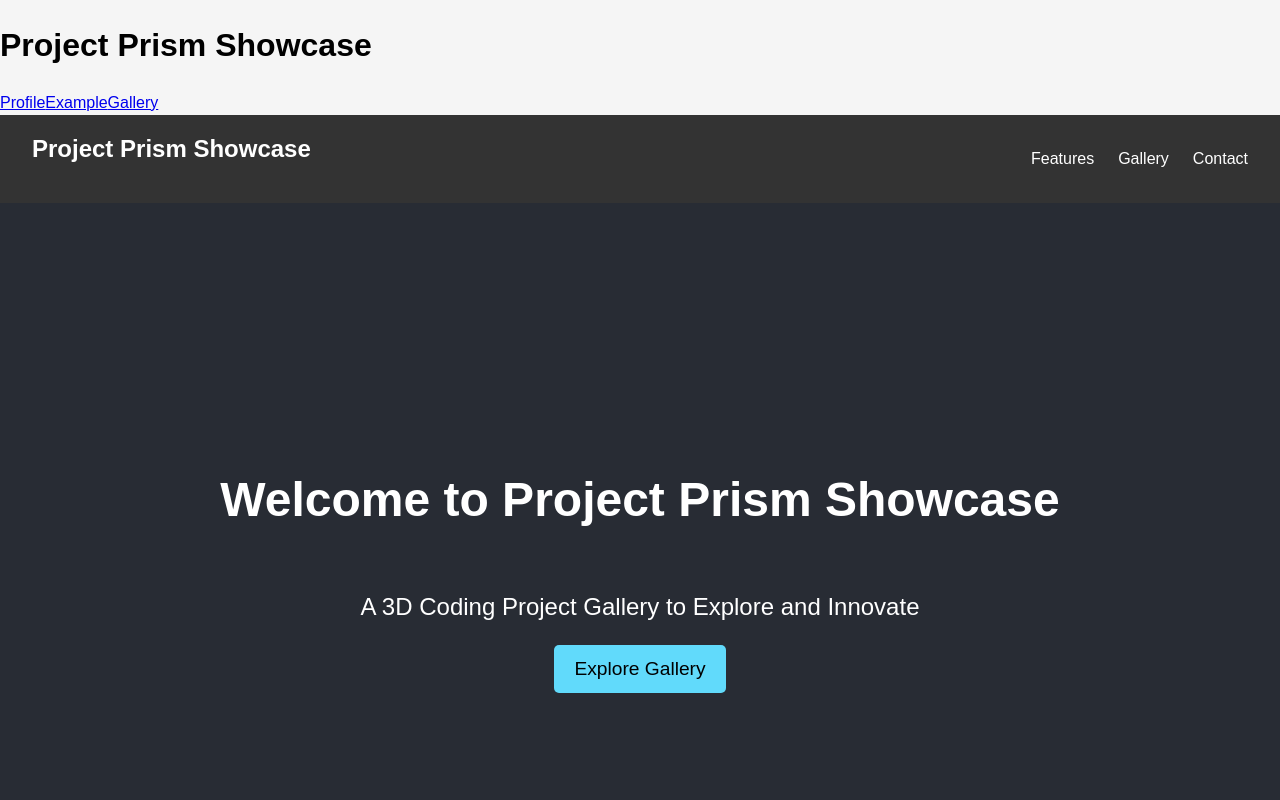
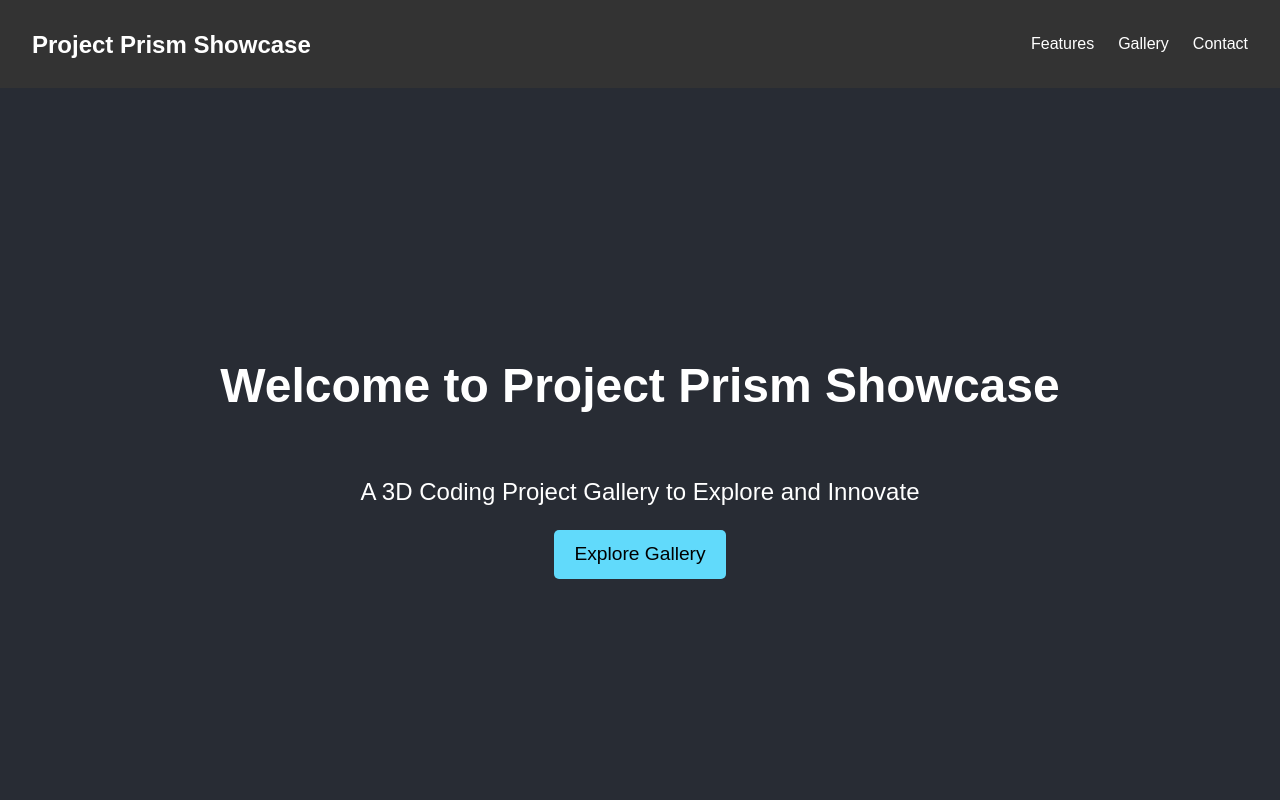
Before and after one commit to ysongh/Project-Prism-Showcase, a React (Vite) app in the folder reactjs/: page / in a window 1280 px wide. Shown: the top 800 px of the page. Built offline with nearby package versions, Linux system fonts and the light colour scheme.

Commit message:
feat: add a navbar

```diff
--- a/reactjs/src/App.jsx
+++ b/reactjs/src/App.jsx
@@ -1,5 +1,6 @@
 import { Link, Route, Switch } from "wouter";
 
+import Navbar from "./components/Navbar";
 import Example from "./page/Example";
 import Gallery from "./page/Gallery";
 import Landing from "./page/Landing";
@@ -8,15 +9,9 @@
 
   return (
     <>
-      <h1>Project Prism Showcase</h1>
-      {/* <Gallery /> */}
-
-      <Link href="/users/bob">Profile</Link>
-      <Link href="/example">Example</Link>
-      <Link href="/gallery">Gallery</Link>
+      <Navbar />
 
       <Switch>
-
         <Route path="/users/:name">
           {(params) => <>Hello, {params.name}!</>}
         </Route>
--- /dev/null
+++ b/reactjs/src/components/Navbar.jsx
@@ -0,0 +1,17 @@
+import React from 'react';
+import { Link } from "wouter";
+
+function Navbar() {
+  return (
+    <nav className="navbar">
+      <div className="logo">Project Prism Showcase</div>
+      <ul className="nav-links">
+        <li><a href="#features">Features</a></li>
+        <Link href="/gallery">Gallery</Link>
+        <li><a href="#contact">Contact</a></li>
+      </ul>
+    </nav>
+  )
+}
+
+export default Navbar;
--- a/reactjs/src/index.css
+++ b/reactjs/src/index.css
@@ -33,6 +33,7 @@
 .navbar .logo {
   font-size: 1.5rem;
   font-weight: bold;
+  margin-top: .7rem;
 }
 
 .nav-links {
--- a/reactjs/src/page/Gallery.jsx
+++ b/reactjs/src/page/Gallery.jsx
@@ -27,7 +27,7 @@
 
 export default function Gallery() {
   return (
-    <Canvas dpr={[1, 1.5]} camera={{ fov: 70, position: [0, 2, 15] }} style={{ height: "80vh"}}>
+    <Canvas dpr={[1, 1.5]} camera={{ fov: 70, position: [0, 2, 15] }} style={{ height: "90vh"}}>
       <color attach="background" args={['#191920']} />
       <fog attach="fog" args={['#191920', 0, 15]} />
       <group position={[0, -0.5, 0]}>
--- a/reactjs/src/page/Landing.jsx
+++ b/reactjs/src/page/Landing.jsx
@@ -1,19 +1,9 @@
 import React from 'react';
-import { Link, Route, Switch } from "wouter";
+import { Link } from "wouter";
 
 const Landing = () => {
   return (
     <div className="landing-container">
-      {/* Navigation Bar */}
-      <nav className="navbar">
-        <div className="logo">Project Prism Showcase</div>
-        <ul className="nav-links">
-          <li><a href="#features">Features</a></li>
-          <Link href="/gallery">Gallery</Link>
-          <li><a href="#contact">Contact</a></li>
-        </ul>
-      </nav>
-
       {/* Hero Section */}
       <header className="hero">
         <h1>Welcome to Project Prism Showcase</h1>
```
